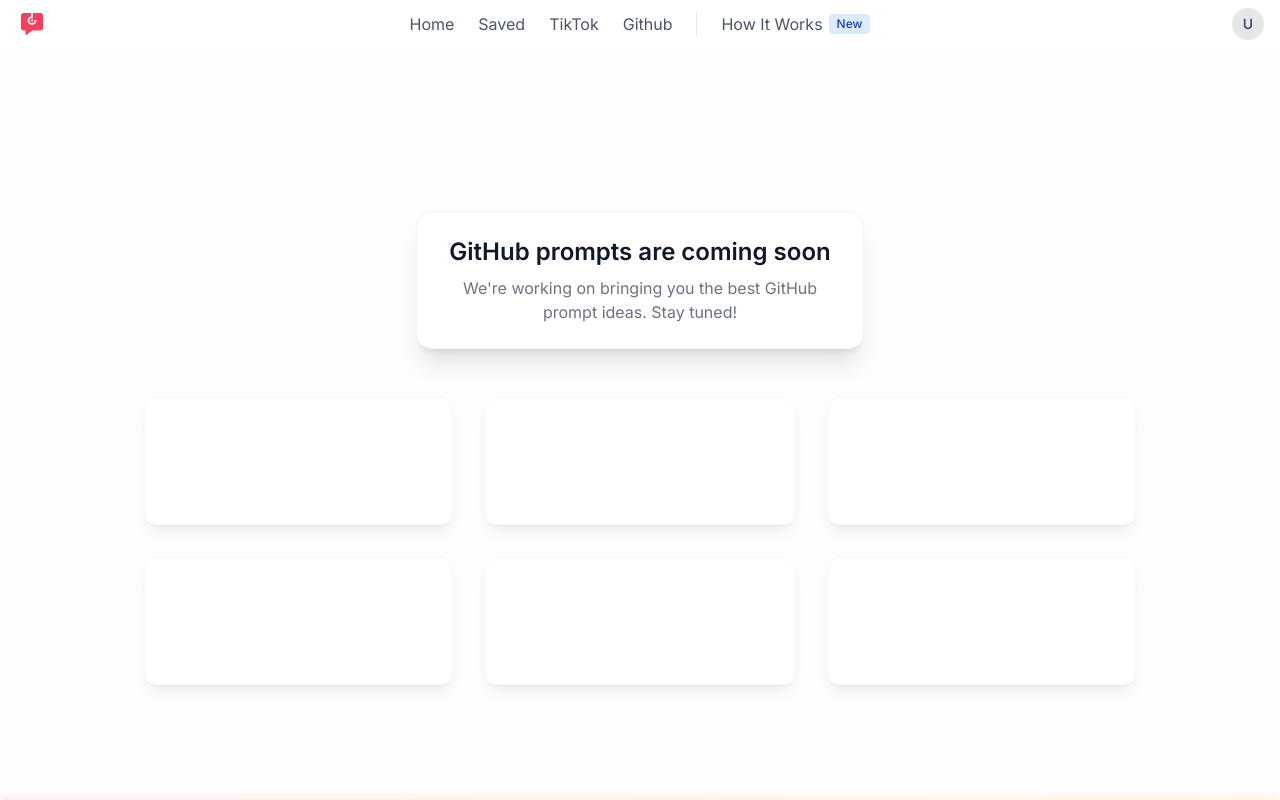
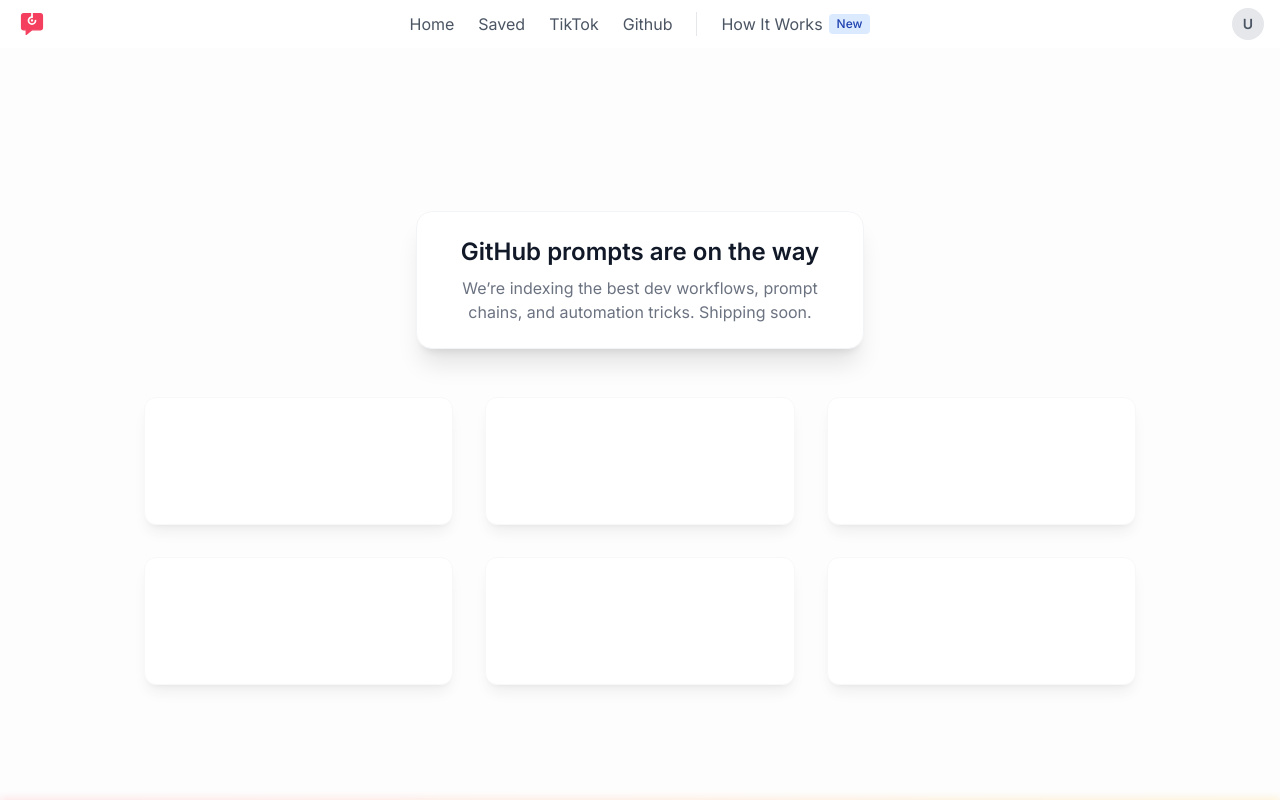
Before and after one commit to kju4q/promptpin, a Next.js app: page /github in a window 1280 px wide. Shown: the top 800 px of the page. Built offline with nearby package versions, Linux system fonts and the light colour scheme.

Commit message:
better msgs

```diff
--- a/src/app/github/page.tsx
+++ b/src/app/github/page.tsx
@@ -13,11 +13,11 @@
         {/* Modal */}
         <div className="px-8 py-6 bg-white rounded-2xl shadow-xl border border-gray-100 max-w-md w-full flex flex-col items-center">
           <h2 className="text-2xl font-semibold text-gray-900 mb-2 text-center">
-            GitHub prompts are coming soon
+            GitHub prompts are on the way
           </h2>
           <p className="text-gray-500 text-center">
-            We're working on bringing you the best GitHub prompt ideas. Stay
-            tuned!
+            We’re indexing the best dev workflows, prompt chains, and automation
+            tricks. Shipping soon.
           </p>
         </div>
         {/* Card shadows */}
```
